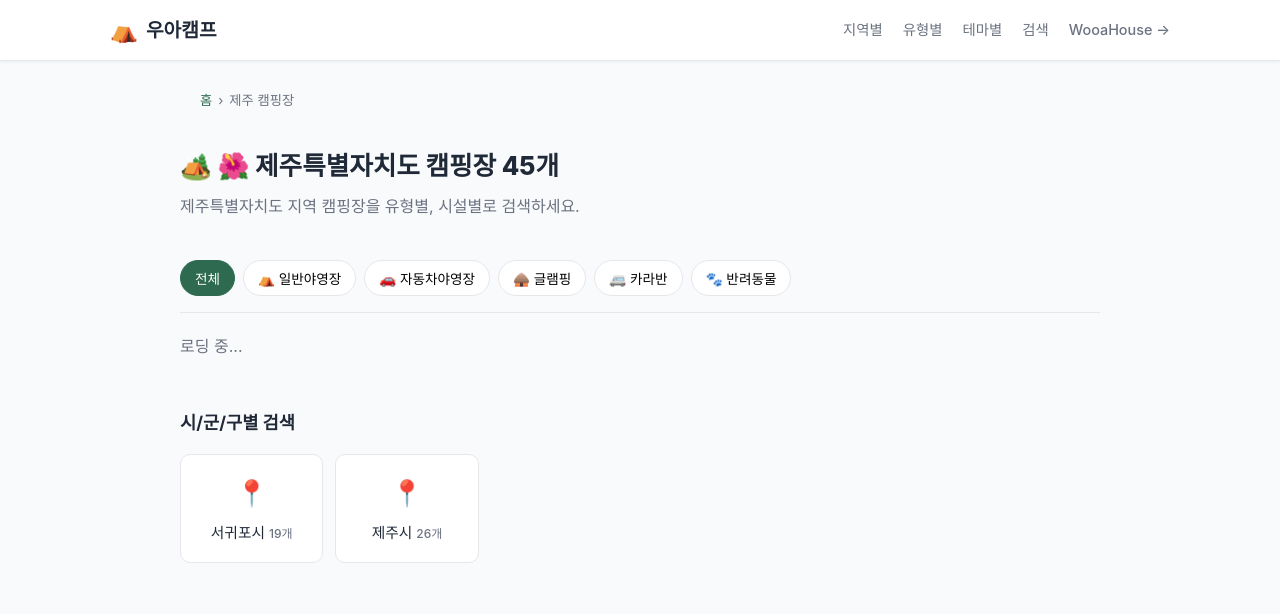
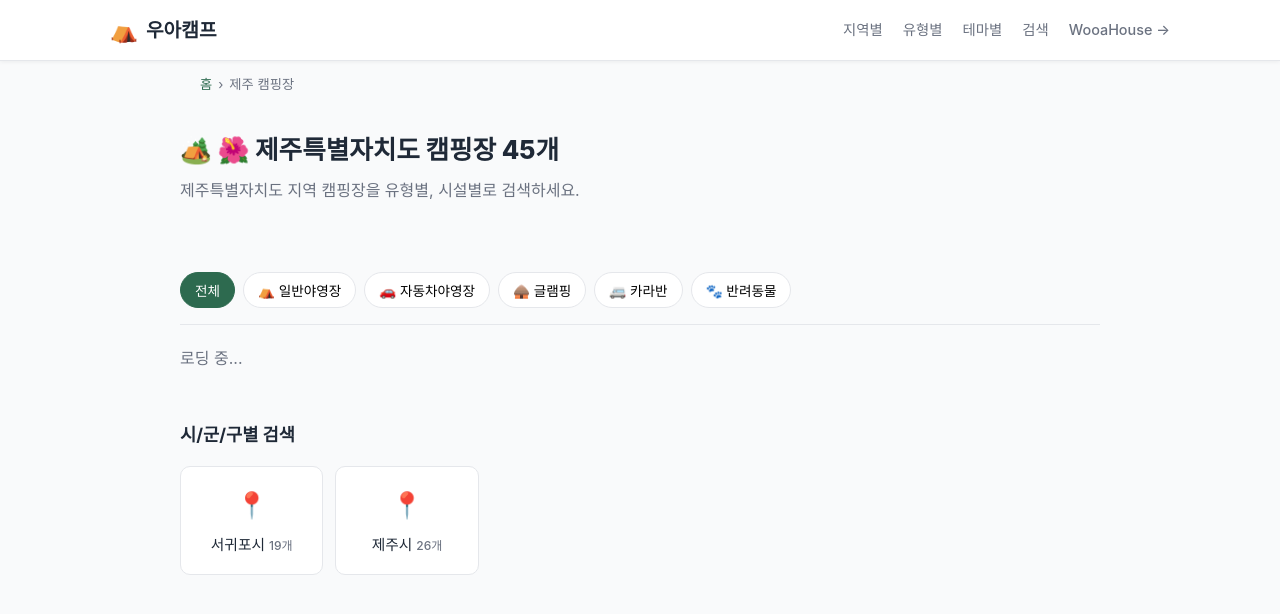
Before and after one commit to ingmaster83-code/wooacamp, a Jekyll site: the page built from region/제주/index.html, in a window 1280 px wide and 900 px high. Shown: the top 614 px of the window. Built offline with Jekyll 4.4.1, drawn with Linux system fonts in a browser that asks for light colours; some web fonts are replaced; comment, search, counter and statistics services are not loaded.

Commit message:
Move ad below title on region pages

```diff
--- a/_layouts/default.html
+++ b/_layouts/default.html
@@ -50,7 +50,7 @@
   </div>
 </header>
 
-{% unless page.layout == 'camp' or page.url == '/' %}
+{% unless page.layout == 'camp' or page.layout == 'region' or page.layout == 'type' or page.url == '/' %}
 <div class="top-ad-bar">
   <ins class="adsbygoogle" style="display:block" data-ad-client="ca-pub-6464921081676309" data-ad-slot="7080296704" data-ad-format="auto" data-full-width-responsive="true"></ins>
   <script>(adsbygoogle = window.adsbygoogle || []).push({});</script>
--- a/_layouts/region.html
+++ b/_layouts/region.html
@@ -19,6 +19,12 @@ layout: default
   <div class="region-page-header">
     <h1>🏕️ {{ page.title_h1 }}</h1>
     <p>{{ page.subtitle }}</p>
+  </div>
+
+  <!-- 광고 -->
+  <div class="ad-slot">
+    <ins class="adsbygoogle" style="display:block" data-ad-client="ca-pub-6464921081676309" data-ad-slot="7080296704" data-ad-format="auto" data-full-width-responsive="true"></ins>
+    <script>(adsbygoogle = window.adsbygoogle || []).push({});</script>
   </div>
 
   <!-- 필터 -->
```
